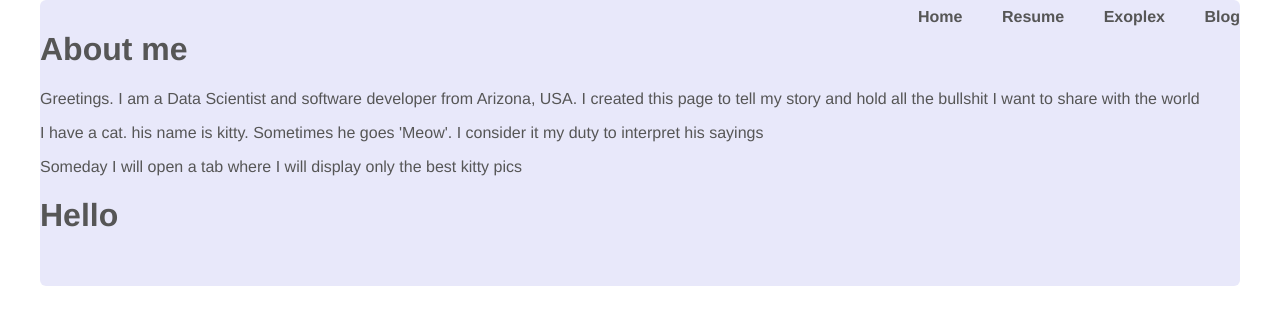
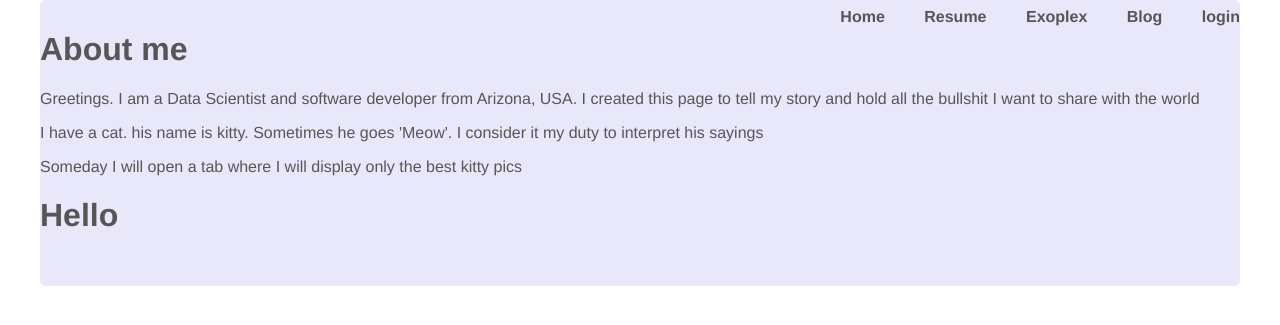
Before and after one commit to amloren1/aboutMe, a Flask app: page / in a window 1280 px wide. Shown: the part 135-460 px from the top of the page. Run offline with Flask 2, Linux system fonts and the light colour scheme.

Commit message:
add login form

```diff
--- a/app/__init__.py
+++ b/app/__init__.py
@@ -1,5 +1,7 @@
 from flask import Flask
+from config import Config
 
 app = Flask(__name__)
+app.config.from_object(Config)
 
 from app import routes
--- a/app/forms.py
+++ b/app/forms.py
@@ -3,6 +3,7 @@ from flask_wtf import FlaskForm
 # field types imported directly from wtf
 from wtforms import StringField, PasswordField, BooleanField, SubmitField
 from wtforms.validators import DataRequired
+
 
 class LoginForm(FlaskForm):
     # first arg of each field is a descriptor or label
--- a/app/routes.py
+++ b/app/routes.py
@@ -1,5 +1,7 @@
 from flask import Flask, render_template
 #from config import DevConfig
+from app.forms import LoginForm
+
 
 
 from app import app
@@ -34,7 +36,10 @@ def blog():
     ]
     return render_template("blog.html", title='Home', user=user, posts=posts)
 
-
+@app.route('/login')
+def login():
+    form = LoginForm()
+    return render_template('login.html', title='Sign In', form=form)
 
 if __name__ == '__main__':
     app.run()
--- a/app/templates/layout.html
+++ b/app/templates/layout.html
@@ -14,6 +14,7 @@
             <li><a href="{{ url_for('resume') }}">Resume</a></li>
             <li><a href="{{ url_for('exoplex') }}">Exoplex</a></li>
             <li><a href="{{ url_for('blog') }}">Blog</a></li>
+            <li><a href="{{ url_for('login') }}">login</a></li>
           </ul>
         </nav></strong>
       </div>
--- a/config.py
+++ b/config.py
@@ -1,6 +1,7 @@
+import os
 
 class Config(object):
-    pass
+    SECRET_KEY = os.environ.get('SECRET_KEY') or 'you-will-never-guess'
 
 class ProdConfig(Config):
     pass
```
